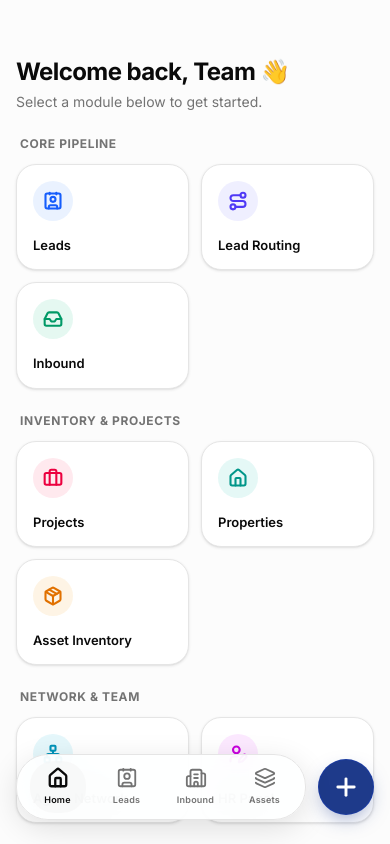
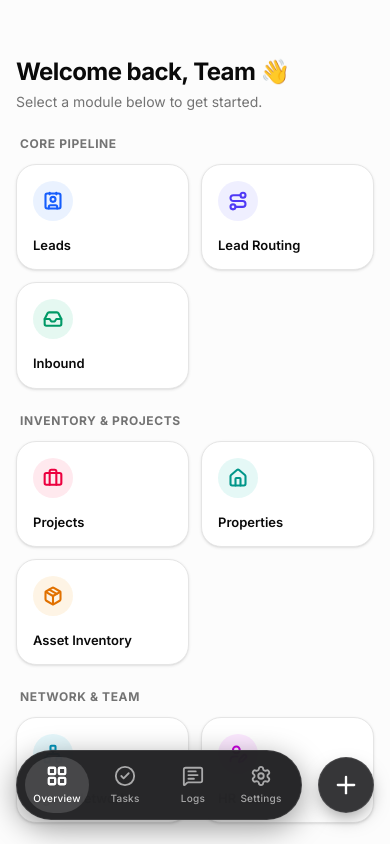
Before and after one commit to Mugunth140/majestan-crm, a Next.js app in the folder crm-frontend/: page / in a window 390 px wide. Built offline with nearby package versions, Linux system fonts and the light colour scheme; no server answers.

Commit message:
feat: update navigation to replace 'Target Insights' with 'Tasks' and add new 'Tasks' and 'Calendar' pages

```diff
--- a/crm-frontend/src/app/(dashboard)/insights/page.tsx
+++ /dev/null
@@ -1,13 +0,0 @@
-export default function InsightsPage() {
-  return (
-    <div className="flex flex-col space-y-6 animate-in fade-in duration-500">
-      <div className="flex items-center justify-between">
-        <h1 className="text-[28px] font-bold tracking-tight">Insights</h1>
-      </div>
-      <div className="bg-card border rounded-2xl p-10 shadow-sm flex flex-col items-center justify-center text-center h-[50vh]">
-        <h3 className="text-xl font-bold text-foreground mb-2">Insights is coming soon</h3>
-        <p className="text-muted-foreground">This module is currently under development. Please check back later.</p>
-      </div>
-    </div>
-  );
-}
--- a/crm-frontend/src/app/(dashboard)/page.tsx
+++ b/crm-frontend/src/app/(dashboard)/page.tsx
@@ -57,7 +57,7 @@ export default function DashboardPage() {
         </MenuSection>
 
         <MenuSection title="System">
-          <MenuCard icon={Target} label="Target Insights" onClick={() => router.push('/insights')} color="text-orange-600" bg="bg-orange-500/10" />
+          <MenuCard icon={Target} label="Tasks" onClick={() => router.push('/tasks')} color="text-orange-600" bg="bg-orange-500/10" />
           <MenuCard icon={Settings} label="Settings" onClick={() => router.push('/settings')} color="text-slate-600" bg="bg-slate-500/10" />
           {isAdmin && (
             <>
--- /dev/null
+++ b/crm-frontend/src/app/(dashboard)/tasks/page.tsx
@@ -0,0 +1,13 @@
+export default function TasksPage() {
+  return (
+    <div className="flex flex-col space-y-6 animate-in fade-in duration-500">
+      <div className="flex items-center justify-between">
+        <h1 className="text-[28px] font-bold tracking-tight">Tasks</h1>
+      </div>
+      <div className="bg-card border rounded-2xl p-10 shadow-sm flex flex-col items-center justify-center text-center h-[50vh]">
+        <h3 className="text-xl font-bold text-foreground mb-2">Tasks module is coming soon</h3>
+        <p className="text-muted-foreground">Your daily follow-ups, calls, and assignments will appear here.</p>
+      </div>
+    </div>
+  );
+}
--- a/crm-frontend/src/components/layout/mobile-navbar.tsx
+++ b/crm-frontend/src/components/layout/mobile-navbar.tsx
@@ -2,25 +2,28 @@
 
 import { useState } from "react";
 import { usePathname, useRouter } from "next/navigation";
+import { motion, AnimatePresence } from "motion/react";
 import {
-  Home,
-  UserCircle,
-  Building2,
-  Layers,
+  LayoutGrid,
+  MessageSquareText,
+  Settings,
+  CheckCircle2,
   Plus,
   Contact,
   X,
   Briefcase,
   Users,
-  Network
+  Network,
+  Building2,
+  Layers
 } from "lucide-react";
 import { cn } from "@/lib/utils";
 
 const navItems = [
-  { href: "/", icon: Home, label: "Home" },
-  { href: "/leads", icon: Contact, label: "Leads" },
-  { href: "/inbound", icon: Building2, label: "Inbound" },
-  { href: "/asset-inventory", icon: Layers, label: "Assets" },
+  { href: "/", icon: LayoutGrid, label: "Overview" },
+  { href: "/tasks", icon: CheckCircle2, label: "Tasks" },
+  { href: "/logs", icon: MessageSquareText, label: "Logs" },
+  { href: "/settings", icon: Settings, label: "Settings" },
 ];
 
 export function MobileNavbar() {
@@ -35,7 +38,7 @@ export function MobileNavbar() {
     if (pathname.startsWith("/agent-network")) return "/agent-network/new";
     if (pathname.startsWith("/hr")) return "/hr/new";
     if (pathname.startsWith("/users")) return "/users/new";
-    return null; // Signals to open the generic menu
+    return null;
   };
 
   const handleAddClick = () => {
@@ -49,32 +52,39 @@ export function MobileNavbar() {
 
   return (
     <>
-      {/* Floating Navbar Container */}
-      <div className="md:hidden fixed bottom-6 left-0 right-0 px-4 z-50 flex items-center gap-3 safe-bottom pointer-events-none">
-
-        {/* Main Nav Pill */}
-        <div className="flex-1 bg-card/90 backdrop-blur-xl border border-border shadow-[0_8px_30px_rgb(0,0,0,0.12)] rounded-[2rem] p-1.5 flex items-center justify-around pointer-events-auto">
+      <motion.div
+        initial={{ y: 150, opacity: 0 }}
+        animate={{ y: 0, opacity: 1 }}
+        transition={{ type: "spring", stiffness: 300, damping: 30, delay: 0.1 }}
+        className="md:hidden fixed bottom-6 left-0 right-0 px-4 z-50 flex items-center justify-center gap-4 safe-bottom pointer-events-none"
+      >
+        <div className="flex-1 max-w-[320px] bg-[#1C1C1E]/95 backdrop-blur-xl border border-white/10 shadow-[0_8px_30px_rgb(0,0,0,0.4)] rounded-[2.5rem] p-1.5 flex items-center justify-around pointer-events-auto relative overflow-hidden">
           {navItems.map((item) => {
             const isActive = item.href === "/" ? pathname === "/" : pathname?.startsWith(item.href);
             return (
               <button
                 key={item.label}
                 onClick={() => router.push(item.href)}
-                className={cn(
-                  "relative flex flex-col items-center justify-center w-14 h-[3.25rem] rounded-[1.5rem] transition-all duration-300 active:scale-95",
-                  isActive ? "bg-muted/60" : "hover:bg-muted/30"
+                className="relative flex flex-col items-center justify-center w-16 h-[3.5rem] rounded-[2rem] transition-all duration-300 active:scale-95 z-10"
+              >
+                {isActive && (
+                  <motion.div
+                    layoutId="activeNavBackground"
+                    className="absolute inset-0 bg-white/15 rounded-[2rem]"
+                    initial={false}
+                    transition={{ type: "spring", stiffness: 400, damping: 35 }}
+                  />
                 )}
-              >
                 <item.icon
                   className={cn(
-                    "w-[22px] h-[22px] mb-1 transition-colors",
-                    isActive ? "text-foreground" : "text-muted-foreground"
+                    "w-[22px] h-[22px] mb-1 transition-colors relative z-20",
+                    isActive ? "text-white" : "text-white/60"
                   )}
                   strokeWidth={isActive ? 2.5 : 2}
                 />
                 <span className={cn(
-                  "text-[9px] font-semibold transition-colors tracking-wide",
-                  isActive ? "text-foreground" : "text-muted-foreground"
+                  "text-[10px] font-medium transition-colors tracking-wide relative z-20",
+                  isActive ? "text-white" : "text-white/60"
                 )}>
                   {item.label}
                 </span>
@@ -83,22 +93,32 @@ export function MobileNavbar() {
           })}
         </div>
 
-        {/* Dynamic Context-Aware Action Button */}
         <button
           onClick={handleAddClick}
-          className="w-14 h-14 shrink-0 bg-[#1e3a8a] text-white rounded-full shadow-[0_8px_20px_-6px_rgba(30,58,138,0.5)] flex items-center justify-center active:scale-90 transition-all pointer-events-auto border border-blue-800/50"
+          className="w-[3.5rem] h-[3.5rem] shrink-0 bg-[#2C2C2E]/95 backdrop-blur-xl text-white rounded-[2rem] shadow-[0_8px_20px_-6px_rgba(0,0,0,0.5)] flex items-center justify-center active:scale-90 transition-all pointer-events-auto border border-white/10 hover:bg-[#3C3C3E]"
         >
-          <Plus className="w-7 h-7" strokeWidth={2.5} />
+          <Plus className="w-7 h-7" strokeWidth={2} />
         </button>
-      </div>
+      </motion.div>
 
-      {/* Universal 'Add' Overlay Menu (Used when on Home page) */}
+      <AnimatePresence>
         {isAddMenuOpen && (
-        <div className="md:hidden fixed inset-0 z-[60] bg-background/80 backdrop-blur-sm flex flex-col justify-end">
-          <div className="bg-card border-t border-border rounded-t-[2rem] p-6 shadow-2xl animate-in slide-in-from-bottom-full duration-300">
+          <motion.div
+            initial={{ opacity: 0 }}
+            animate={{ opacity: 1 }}
+            exit={{ opacity: 0 }}
+            className="md:hidden fixed inset-0 z-[60] bg-black/60 backdrop-blur-sm flex flex-col justify-end"
+          >
+            <motion.div
+              initial={{ y: "100%" }}
+              animate={{ y: 0 }}
+              exit={{ y: "100%" }}
+              transition={{ type: "spring", stiffness: 350, damping: 30 }}
+              className="bg-card border-t border-border rounded-t-[2.5rem] p-6 pb-safe shadow-2xl"
+            >
               <div className="flex justify-between items-center mb-6">
                 <h2 className="text-xl font-bold tracking-tight">Create New...</h2>
-              <button onClick={() => setIsAddMenuOpen(false)} className="p-2 bg-muted rounded-full active:scale-95">
+                <button onClick={() => setIsAddMenuOpen(false)} className="p-2 bg-muted rounded-full active:scale-95 transition-transform">
                   <X className="w-5 h-5 text-muted-foreground" />
                 </button>
               </div>
@@ -111,9 +131,10 @@ export function MobileNavbar() {
                 <QuickAddButton icon={Briefcase} label="Project" onClick={() => { setIsAddMenuOpen(false); router.push("/projects/new"); }} color="bg-rose-500/10 text-rose-600" />
                 <QuickAddButton icon={Users} label="User" onClick={() => { setIsAddMenuOpen(false); router.push("/users/new"); }} color="bg-purple-500/10 text-purple-600" />
               </div>
-          </div>
-        </div>
+            </motion.div>
+          </motion.div>
         )}
+      </AnimatePresence>
     </>
   );
 }
@@ -121,7 +142,7 @@ export function MobileNavbar() {
 function QuickAddButton({ icon: Icon, label, onClick, color }: any) {
   return (
     <button onClick={onClick} className="flex flex-col items-center gap-2 active:scale-95 transition-transform">
-      <div className={cn("w-14 h-14 rounded-2xl flex items-center justify-center border border-border/50 shadow-sm", color)}>
+      <div className={cn("w-14 h-14 rounded-[1.2rem] flex items-center justify-center border border-border/50 shadow-sm", color)}>
         <Icon className="w-6 h-6" strokeWidth={2} />
       </div>
       <span className="text-[11px] font-semibold text-muted-foreground">{label}</span>
--- a/crm-frontend/src/components/layout/sidebar.tsx
+++ b/crm-frontend/src/components/layout/sidebar.tsx
@@ -36,7 +36,7 @@ const navigation = [
   { name: "Properties", href: "/properties", icon: Home },
   { name: "Asset Inventory", href: "/asset-inventory", icon: Package },
   { name: "HR Panel", href: "/hr", icon: UserPen },
-  { name: "Target Insights", href: "/insights", icon: Target },
+  { name: "Tasks", href: "/tasks", icon: Target },
   { name: "Activity Logs", adminOnly: true, href: "/activity-logs", icon: Activity },
     {
     name: "Users",
```
Lines whose indentation alone changed are shown as unchanged.
